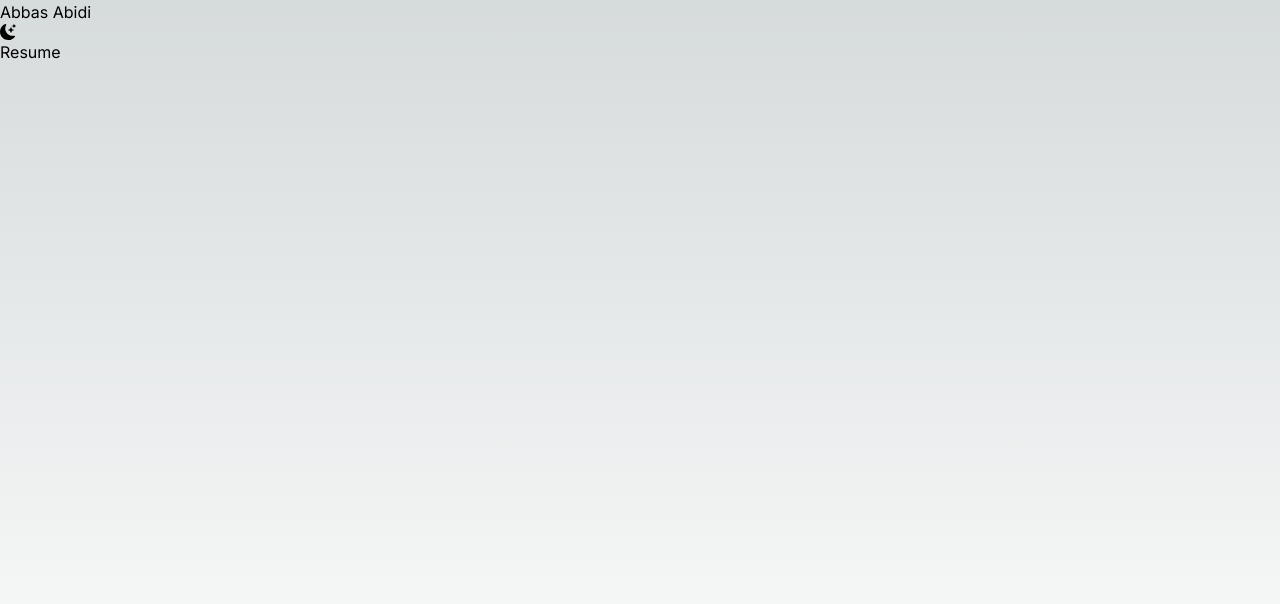
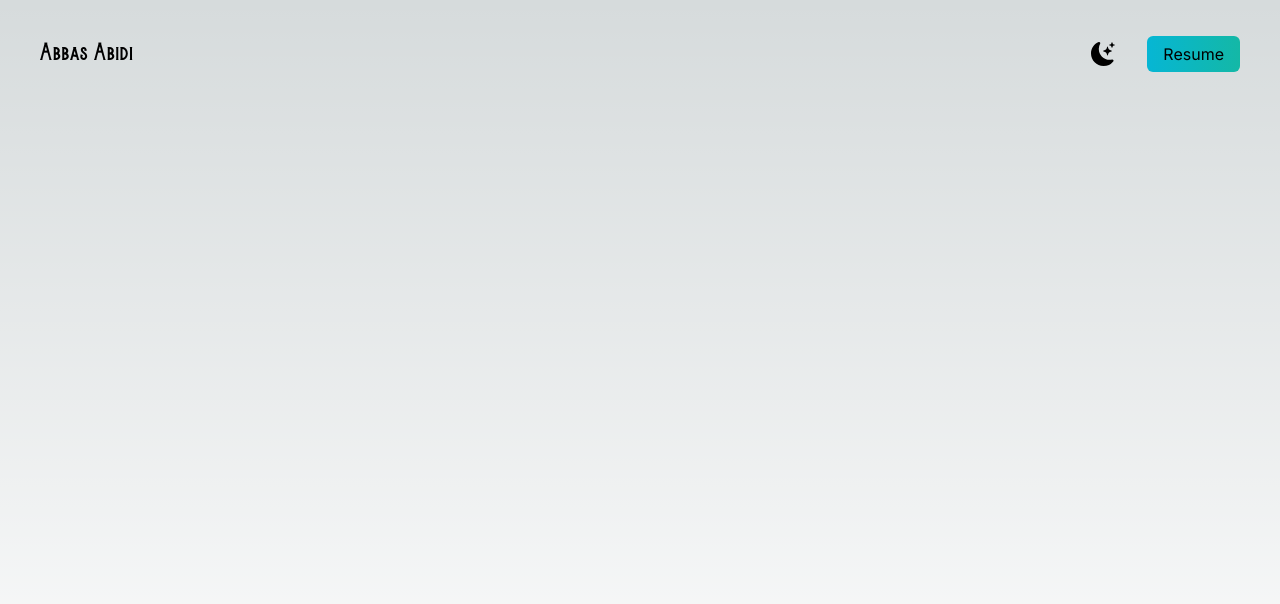
Before and after one commit to MdAbbas110/personal-portfolio-react, a Next.js app: page / in a window 1280 px wide. Shown: the top 604 px of the page. Built offline with nearby package versions, Linux system fonts and the light colour scheme.

Commit message:
created the nav bar

```diff
--- a/app/page.js
+++ b/app/page.js
@@ -9,13 +9,13 @@ export default function Home() {
         <link rel='icon' href='./favicon.ico' />
       </Head>
 
-    <main>
+    <main className="px-10">
       <section className='min-h-screen'>
-        <nav>
-          <h1>Abbas Abidi</h1>
-          <ul>
-            <li><BsFillMoonStarsFill/></li>
-            <li><a href="#">Resume</a></li>
+        <nav className="py-10 mb-12 flex justify-between">
+          <h1 className="text-xl font-burtons">Abbas Abidi</h1>
+          <ul className="flex items-center">
+            <li className="cursor-pointer text-2xl"><BsFillMoonStarsFill/></li>
+            <li><a className="bg-gradient-to-r from-cyan-500 to-teal-500 px-4 py-2 rounded-md ml-8" href="#">Resume</a></li>
           </ul>
         </nav>
       </section>
--- a/tailwind.config.js
+++ b/tailwind.config.js
@@ -9,7 +9,11 @@ module.exports = {
     "./src/**/*.{js,ts,jsx,tsx,mdx}",
   ],
   theme: {
-    extend: {},
+    extend: {
+      fontFamily:{
+        burtons: "burtons",
+      }
+    },
   },
   plugins: [],
 }
```
